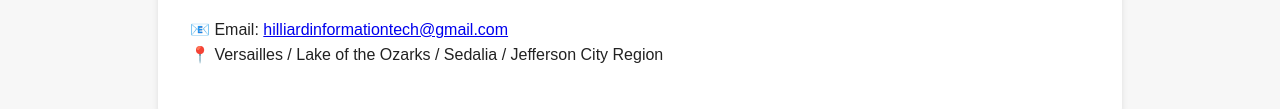
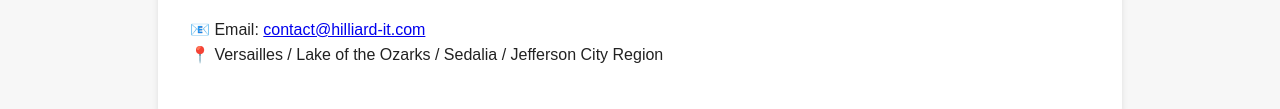
Before and after one commit to Tenn1987/Hilliard-IT, a plain HTML site: page index.html in a window 1280 px wide. Shown: the part 1118-1227 px from the top of the page. Drawn offline with Linux system fonts and the light colour scheme.

Commit message:
Update index.html
changed contact email to "contact..."

```diff
--- a/index.html
+++ b/index.html
@@ -73,7 +73,7 @@
 
   <section id="contact">
     <h2>Contact</h2>
-    <p>📧 Email: <a href="mailto:hilliardinformationtech@gmail.com">hilliardinformationtech@gmail.com</a><br>
+    <p>📧 Email: <a href="mailto:contact@hilliard-it.com">contact@hilliard-it.com</a><br>
     📍 Versailles / Lake of the Ozarks / Sedalia / Jefferson City Region</p>
   </section>
 
```
